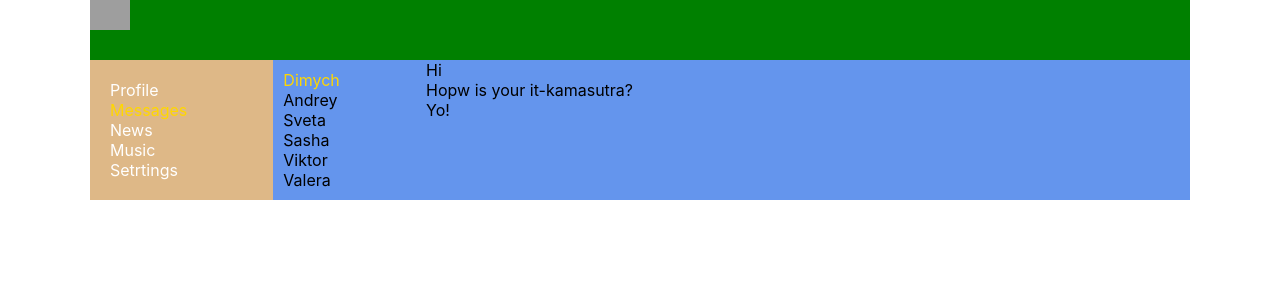
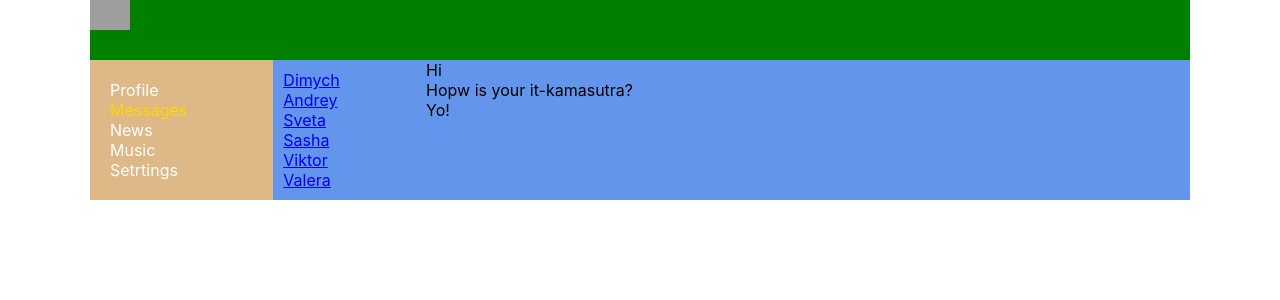
Before and after one commit to nveresov/ITKamaLessions, a React (Create React App) app: page /dialogs in a window 1280 px wide. Shown: the top 300 px of the page. Built offline with nearby package versions, Linux system fonts and the light colour scheme; grey boxes are pictures that could not be loaded.

Commit message:
Lesson 22 (Route exact)

```diff
--- a/src/App.js
+++ b/src/App.js
@@ -16,7 +16,7 @@
         <Header />
         <Navbar />
         <div className="app-wrapper-content">
-          <Route path='/profile' component={Profile} />
+          <Route exact path='/profile' component={Profile} />
           <Route path='/dialogs' component={Dialogs} />
           <Route path='/news' component={News} />
           <Route path='/music' component={Music} />
--- a/src/components/Dialogs/Dialogs.jsx
+++ b/src/components/Dialogs/Dialogs.jsx
@@ -1,26 +1,27 @@
 import react from 'react';
+import { NavLink } from 'react-router-dom';
 import s from './Dialogs.module.css'
 
 const Dialogs = () => {
     return <div className={s.dialogs}>
         <div className={s.dialogsItems}>
             <div className={s.dialog + ' ' + s.active}>
-                Dimych
+                <NavLink to='/dialogs/1'>Dimych</NavLink>
             </div>
             <div className={s.dialog}>
-                Andrey
+            <NavLink to='/dialogs/2'>Andrey</NavLink>
             </div>
             <div className={s.dialog}>
-                Sveta
+                <NavLink to='/dialogs/3'>Sveta</NavLink>
             </div>
             <div className={s.dialog}>
-                Sasha
+                <NavLink to='/dialogs/4'>Sasha</NavLink>
             </div>
             <div className={s.dialog}>
-                Viktor
+                <NavLink to='/dialogs/5'>Viktor</NavLink>
             </div>
             <div className={s.dialog}>
-                Valera
+                <NavLink to='/dialogs/6'>Valera</NavLink>
             </div>
         </div>
         <div className='messages'>
```
Also changed, not shown: 1 other file (tests, documents, lock files or other folders).
